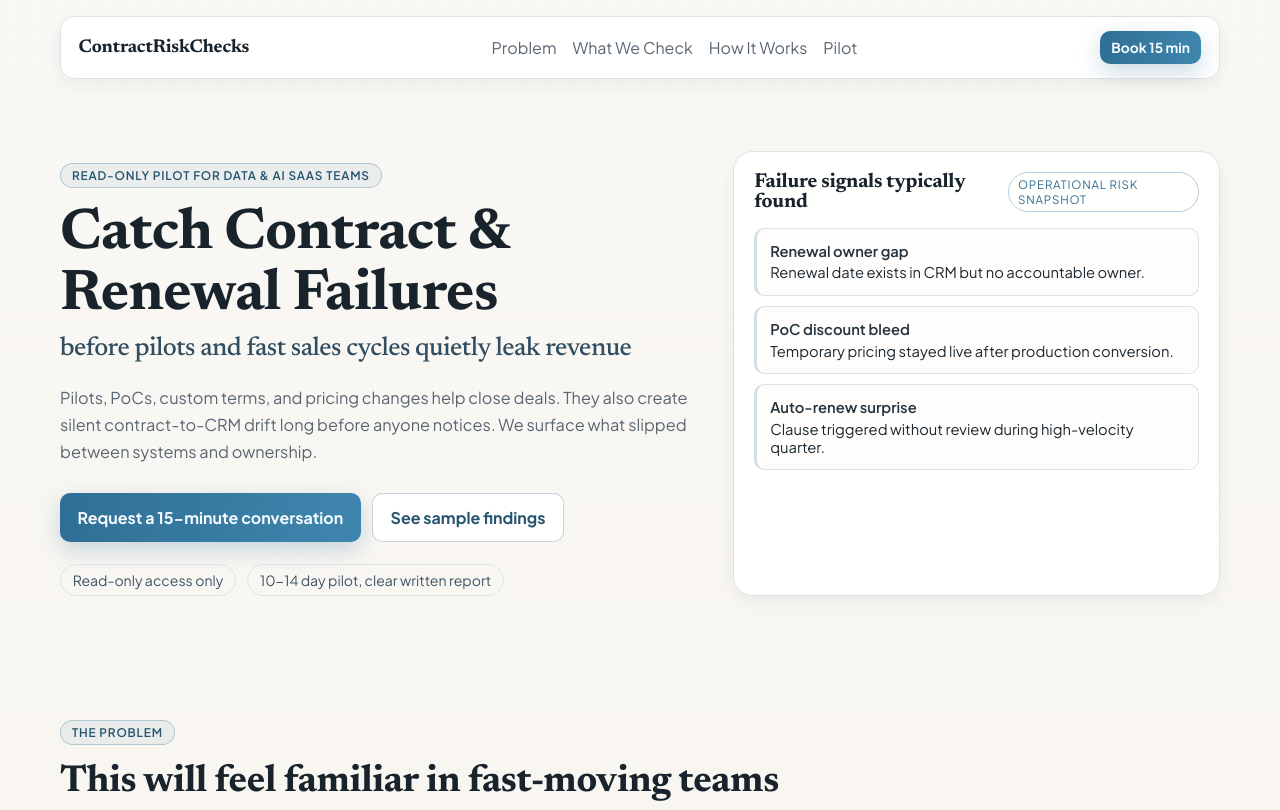
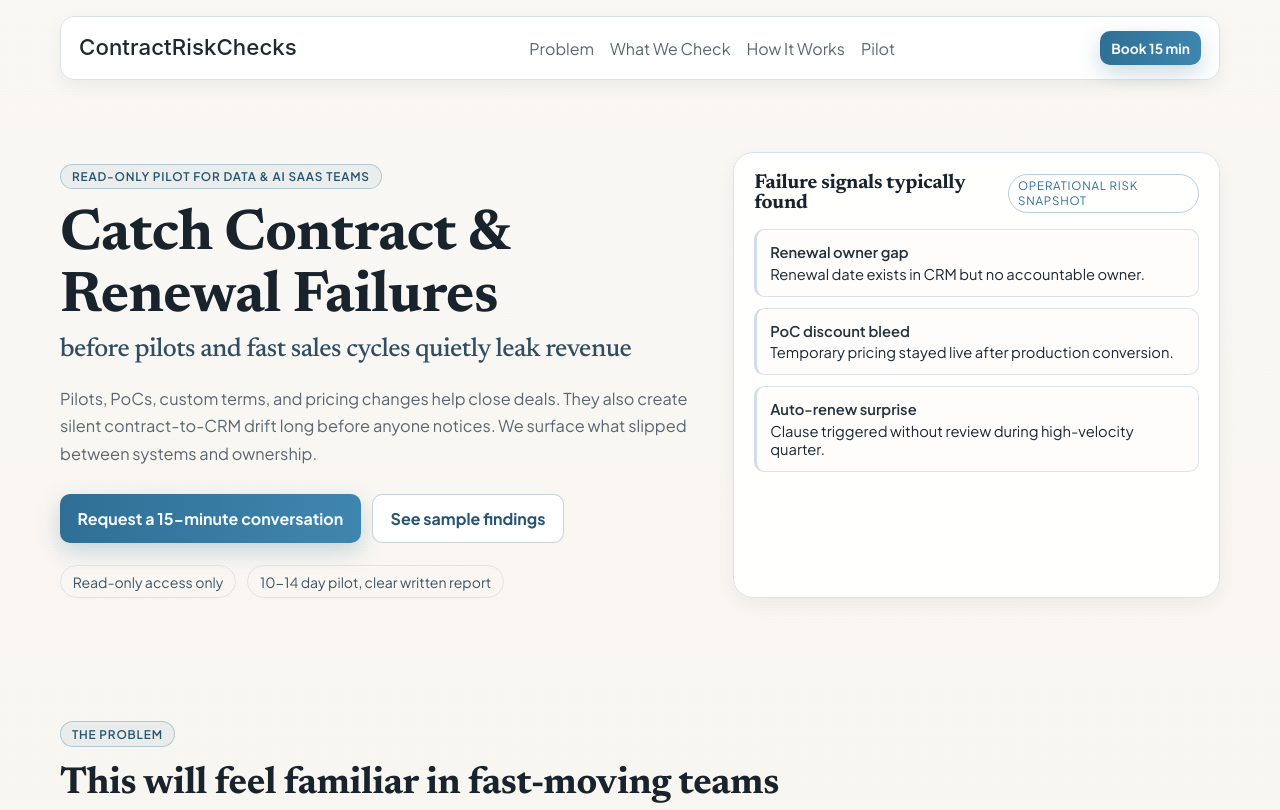
Before and after one commit to Adityahulk/contractriskchecks, a plain HTML site: page index.html in a window 1280 px wide. Shown: the top 810 px of the page. Drawn offline with Linux system fonts and the light colour scheme.

Commit message:
adding logo and favicon

```diff
--- a/index.html
+++ b/index.html
@@ -8,6 +8,9 @@
       name="description"
       content="Read-only contract risk checks for Data & AI SaaS teams. Catch renewal, pilot, and ownership failures before they become revenue or trust loss."
     />
+    <meta name="theme-color" content="#f8f6f2" />
+    <link rel="icon" type="image/svg+xml" href="assets/favicon.svg" />
+    <link rel="shortcut icon" href="assets/favicon.svg" />
     <link rel="preconnect" href="https://fonts.googleapis.com" />
     <link rel="preconnect" href="https://fonts.gstatic.com" crossorigin />
     <link
@@ -19,7 +22,13 @@
   <body>
     <div class="noise"></div>
     <header class="top-nav glass reveal">
-      <a href="#" class="brand">ContractRiskChecks</a>
+      <a href="#" class="brand" aria-label="ContractRiskChecks home">
+        <img
+          src="assets/logo-wordmark.svg"
+          alt="ContractRiskChecks"
+          class="brand-logo"
+        />
+      </a>
       <nav>
         <a href="#problem">Problem</a>
         <a href="#checks">What We Check</a>
--- a/styles.css
+++ b/styles.css
@@ -84,8 +84,16 @@ h3,
 
 .brand {
   text-decoration: none;
-  font-size: 1.15rem;
-  font-weight: 700;
+  display: inline-flex;
+  align-items: center;
+  line-height: 1;
+}
+
+.brand-logo {
+  width: 246px;
+  max-width: 100%;
+  height: auto;
+  display: block;
 }
 
 nav {
@@ -564,6 +572,10 @@ th {
     justify-content: center;
   }
 
+  .brand-logo {
+    width: 210px;
+  }
+
   .site-footer {
     flex-direction: column;
     align-items: flex-start;
```
Also changed, not shown: privacy.html (+10 -1 lines), terms.html (+10 -1 lines), assets/favicon.svg (added), assets/logo-wordmark.svg (added).
